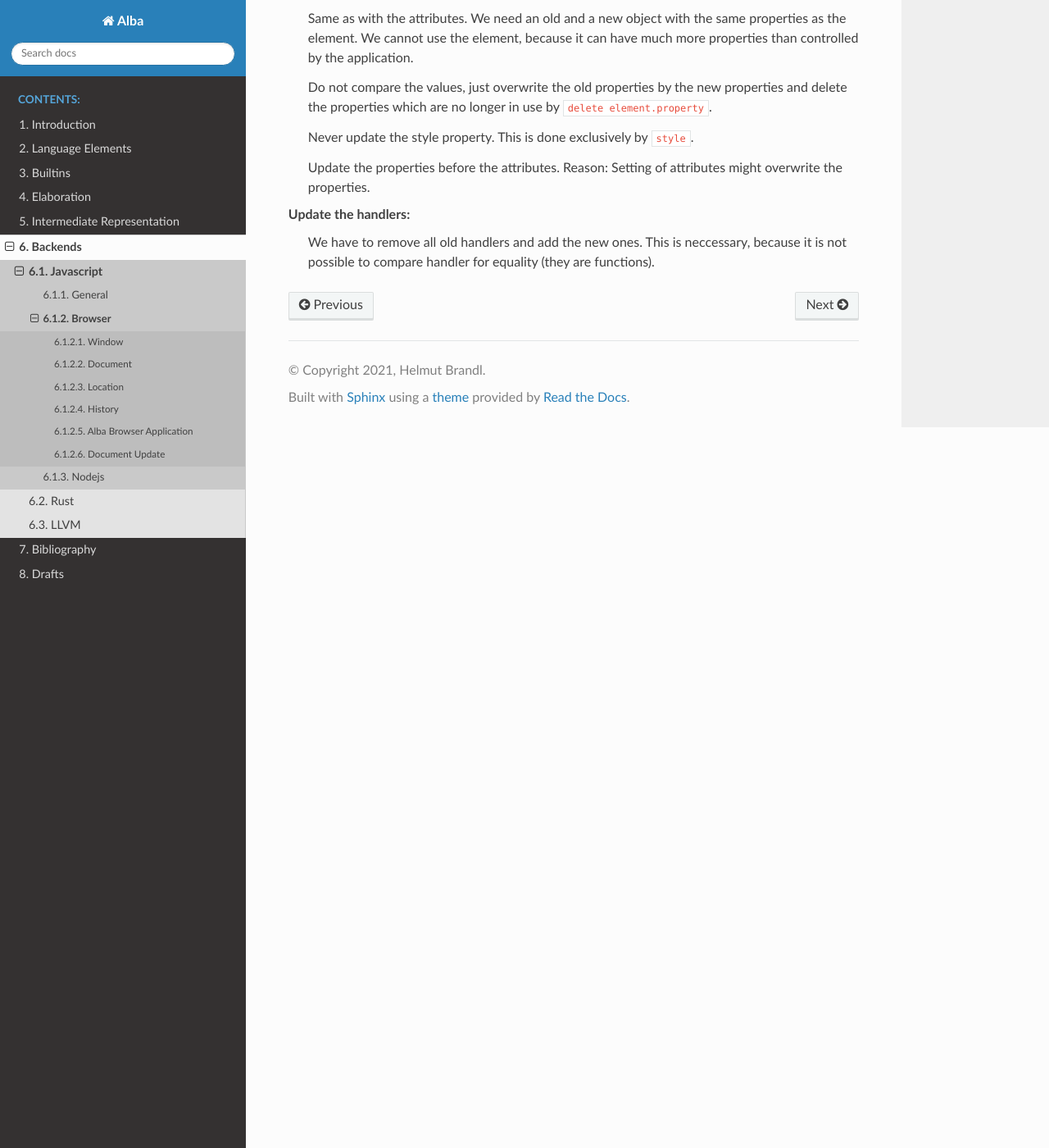
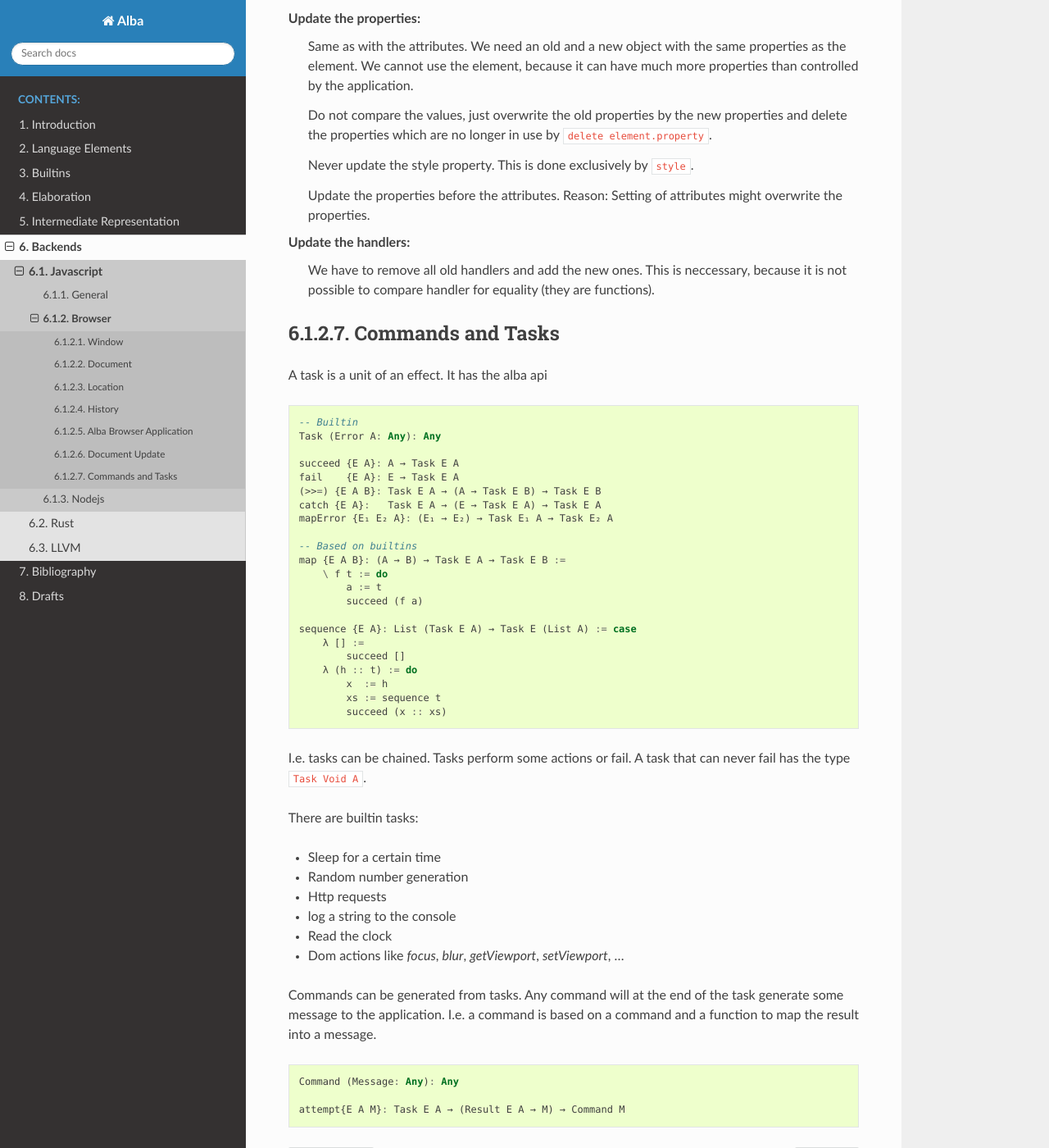
Before and after one commit to alba-lang/lang-spec, a Sphinx documentation site: the page built from sphinx/source/backend/js/browser.rst, in a window 1280 px wide and 1400 px high, scrolled down 5640 px. Shown: the whole window at 82% size. Built offline with Sphinx 7.4.7 and the Read the Docs theme 2.0.0, drawn with Linux system fonts in a browser that asks for light colours; some of the changed text lies outside the part shown.

Commit message:
Added 'Tasks and Commands'
	modified:   sphinx/source/backend/js/browser.rst

```diff
--- a/sphinx/source/backend/js/browser.rst
+++ b/sphinx/source/backend/js/browser.rst
@@ -74,6 +74,8 @@ value. Both are strings.
 
         element.setAttribute(name, value)
         element.getAttribute(name)          // null or "" if not present
+        element.focus()
+        element.blur()
 
 Like all objects in javascript, elements can have arbitrary properties. A
 ``setAttribute`` sets the property of the same name. Updating a property does
@@ -341,3 +343,55 @@ Update the handlers:
     We have to remove all old handlers and add the new ones. This is neccessary,
     because it is not possible to compare handler for equality (they are
     functions).
+
+
+
+Commands and Tasks
+============================================================
+
+A task is a unit of an effect. It has the alba api ::
+
+    -- Builtin
+    Task (Error A: Any): Any
+
+    succeed {E A}: A → Task E A
+    fail    {E A}: E → Task E A
+    (>>=) {E A B}: Task E A → (A → Task E B) → Task E B
+    catch {E A}:   Task E A → (E → Task E A) → Task E A
+    mapError {E₁ E₂ A}: (E₁ → E₂) → Task E₁ A → Task E₂ A
+
+    -- Based on builtins
+    map {E A B}: (A → B) → Task E A → Task E B :=
+        \ f t := do
+            a := t
+            succeed (f a)
+
+    sequence {E A}: List (Task E A) → Task E (List A) := case
+        λ [] :=
+            succeed []
+        λ (h :: t) := do
+            x  := h
+            xs := sequence t
+            succeed (x :: xs)
+
+
+I.e. tasks can be chained. Tasks perform some actions or fail. A task that can
+never fail has the type ``Task Void A``.
+
+There are builtin tasks:
+
+- Sleep for a certain time
+- Random number generation
+- Http requests
+- log a string to the console
+- Read the clock
+- Dom actions like *focus*, *blur*, *getViewport*, *setViewport*, ...
+
+
+Commands can be generated from tasks. Any command will at the end of the task
+generate some message to the application. I.e. a command is based on a command
+and a function to map the result into a message. ::
+
+    Command (Message: Any): Any
+
+    attempt{E A M}: Task E A → (Result E A → M) → Command M
```
